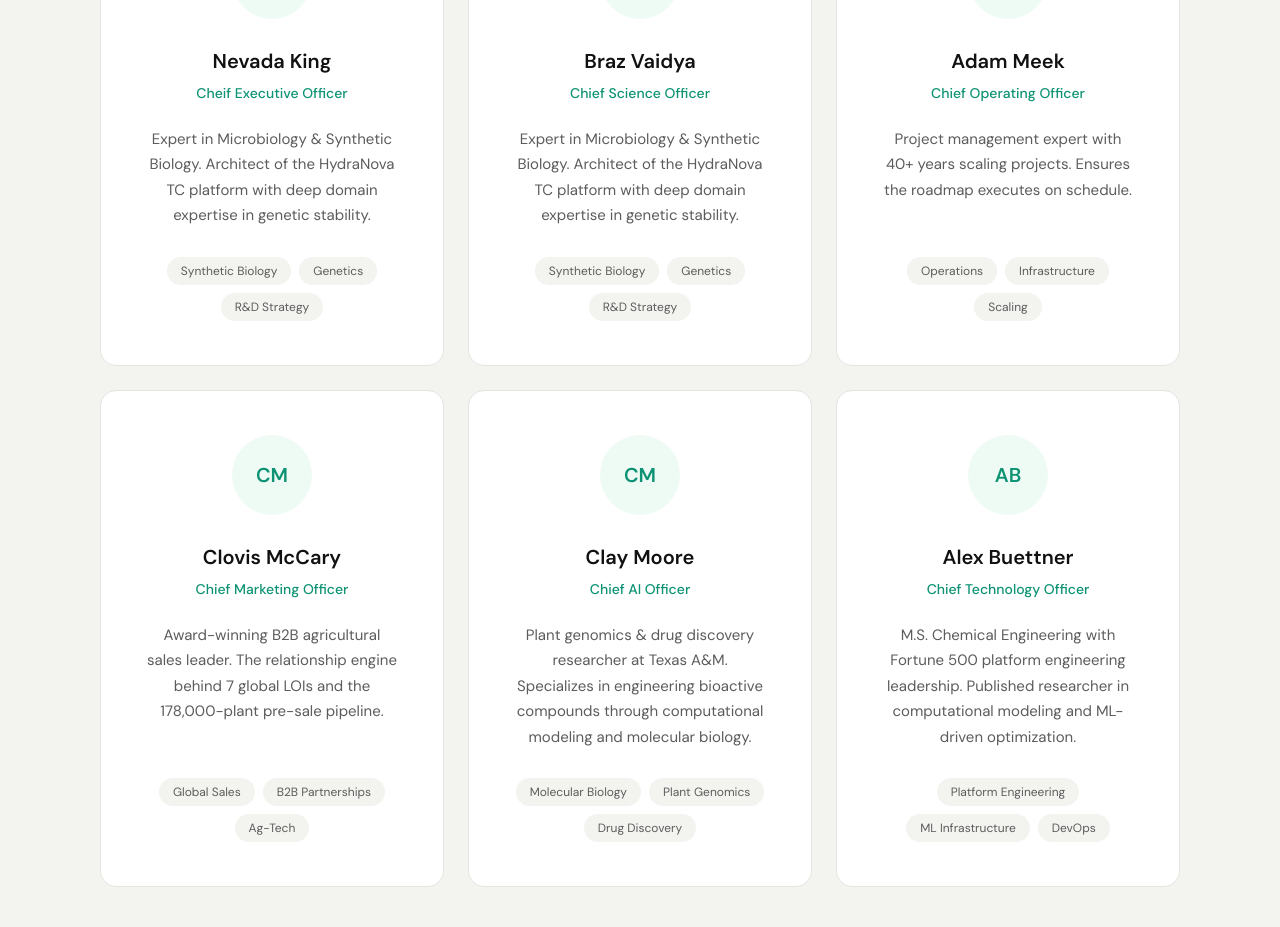
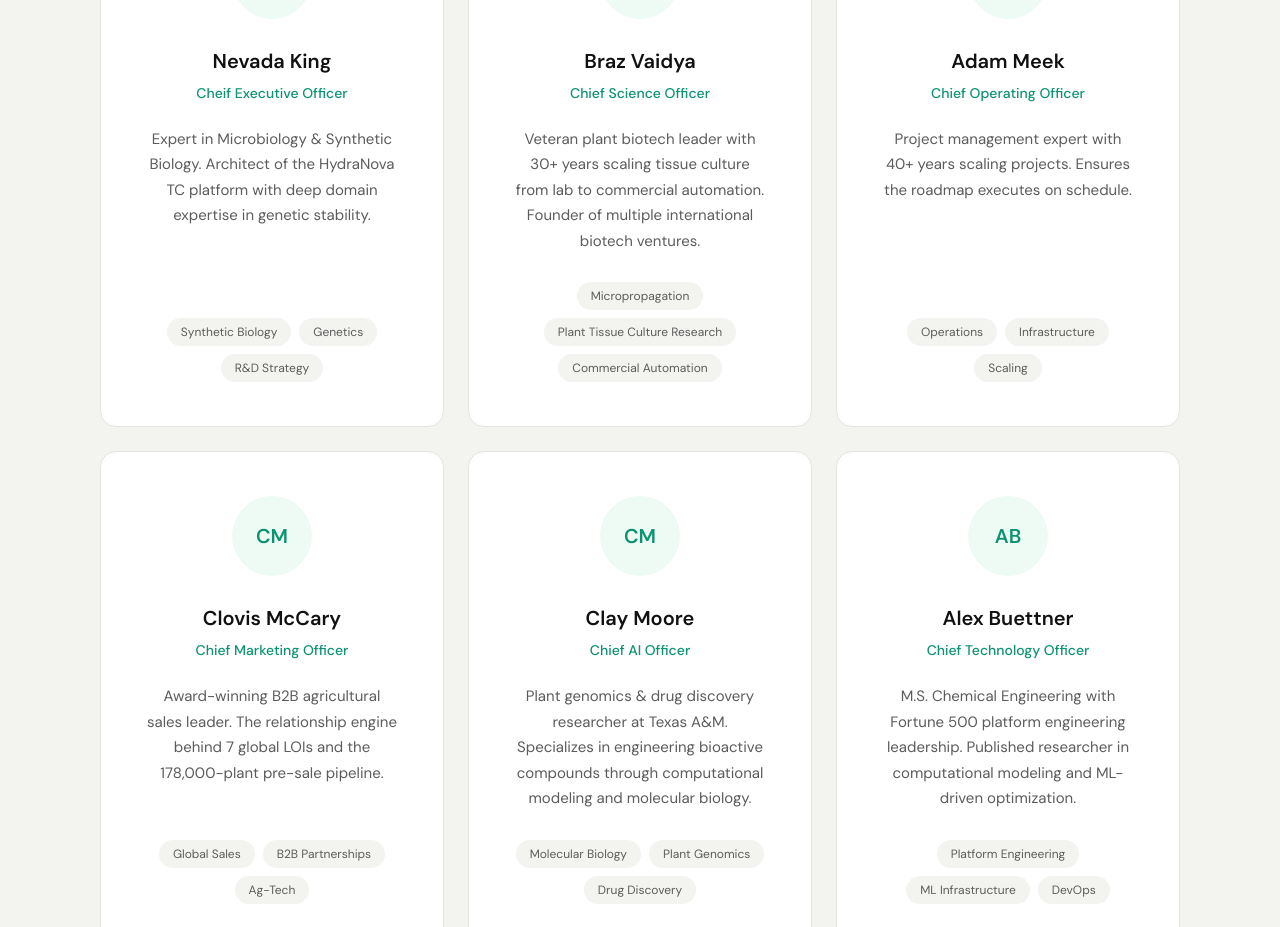
Before and after one commit to HydraNova-Labs/main_website, a React (Vite) app: page / in a window 1280 px wide. Shown: the part 7420-8347 px from the top of the page. Built offline with nearby package versions, Linux system fonts and the light colour scheme.

Commit message:
Updated C-suite entries.

```diff
--- a/src/components/Team.tsx
+++ b/src/components/Team.tsx
@@ -13,8 +13,8 @@ const team = [
     name: 'Braz Vaidya',
     role: 'Chief Science Officer',
     description:
-      'Expert in Microbiology & Synthetic Biology. Architect of the HydraNova TC platform with deep domain expertise in genetic stability.',
-    tags: ['Synthetic Biology', 'Genetics', 'R&D Strategy'],
+      'Veteran plant biotech leader with 30+ years scaling tissue culture from lab to commercial automation. Founder of multiple international biotech ventures.',
+    tags: ['Micropropagation', 'Plant Tissue Culture Research', 'Commercial Automation'],
   },
   {
     name: 'Adam Meek',
```
